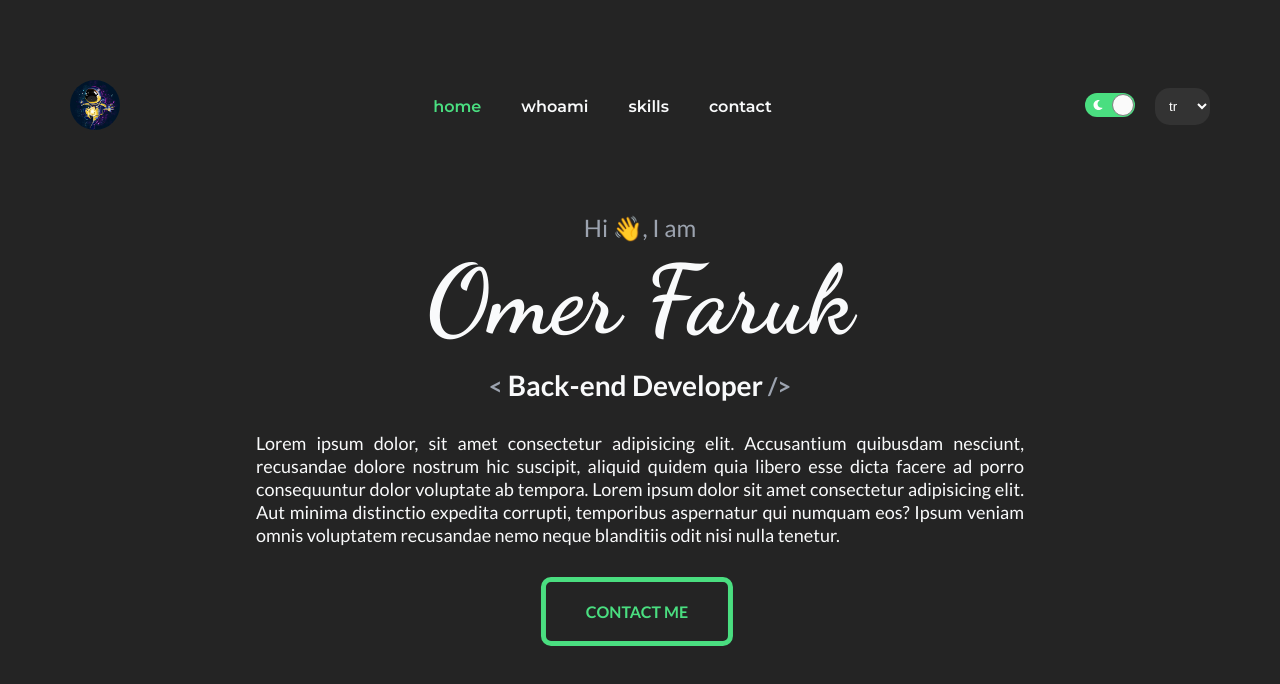
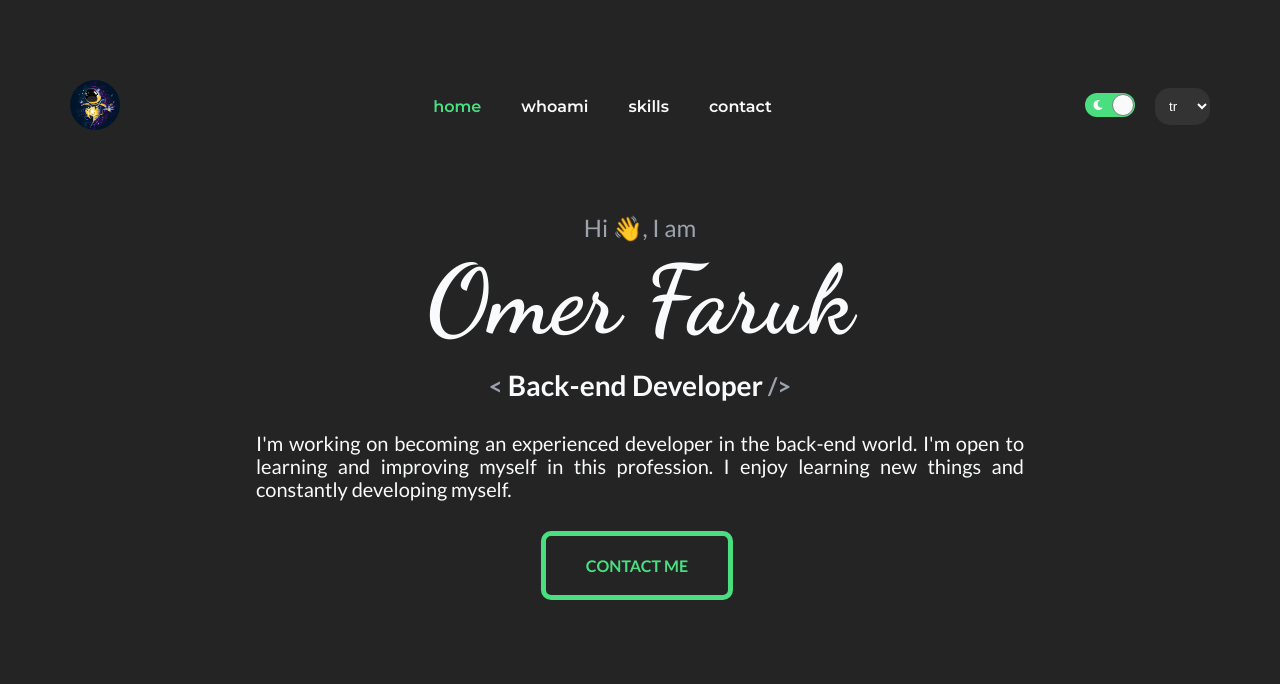
Before and after one commit to guleroglu/portfolio, a React (Vite) app: page / in a window 1280 px wide. Shown: the top 684 px of the page. Built offline with nearby package versions, Linux system fonts and the light colour scheme.

Commit message:
updated Home

```diff
--- a/src/components/Home/Home.css
+++ b/src/components/Home/Home.css
@@ -59,7 +59,7 @@
 
 .home-info-bottom {
   color: #f9fafb;
-  font-size: 18px;
+  font-size: 20px;
   line-height: 23px;
   text-align: justify;
 }
--- a/src/components/Home/Home.jsx
+++ b/src/components/Home/Home.jsx
@@ -38,13 +38,9 @@ const Home = () => {
       </div>
       <div className="home-bottom">
         <p className={`home-info-bottom ${!isToggle ? "light" : ""}`}>
-          Lorem ipsum dolor, sit amet consectetur adipisicing elit. Accusantium
-          quibusdam nesciunt, recusandae dolore nostrum hic suscipit, aliquid
-          quidem quia libero esse dicta facere ad porro consequuntur dolor
-          voluptate ab tempora. Lorem ipsum dolor sit amet consectetur
-          adipisicing elit. Aut minima distinctio expedita corrupti, temporibus
-          aspernatur qui numquam eos? Ipsum veniam omnis voluptatem recusandae
-          nemo neque blanditiis odit nisi nulla tenetur.
+          I'm working on becoming an experienced developer in the back-end
+          world. I'm open to learning and improving myself in this profession. I
+          enjoy learning new things and constantly developing myself.
         </p>
         <ContactButton />
       </div>
```
